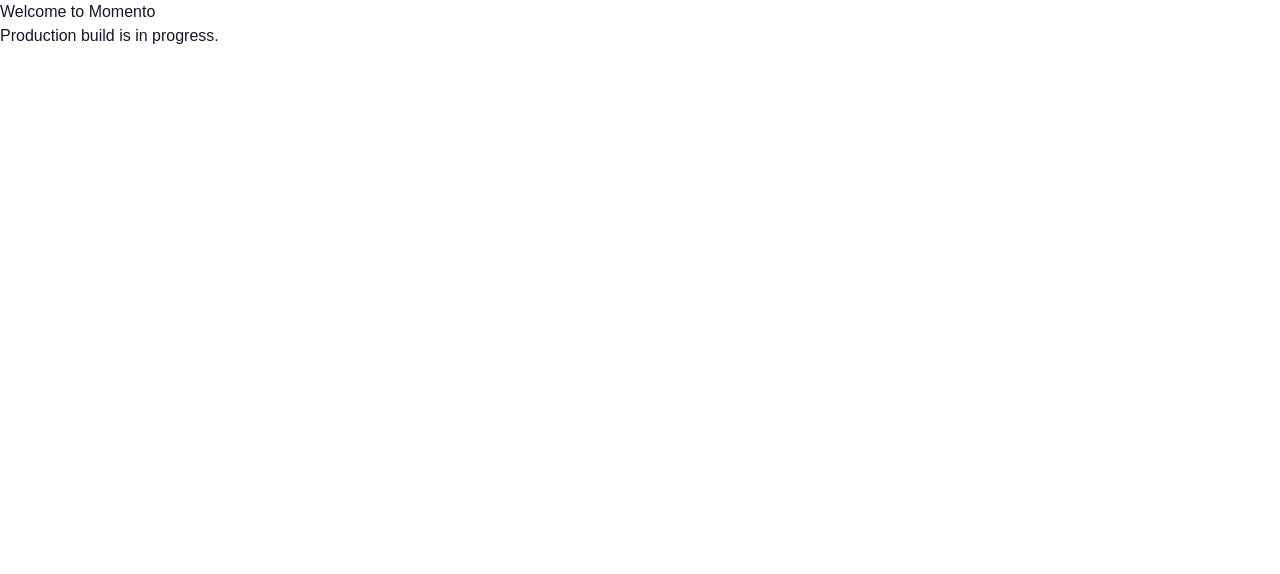
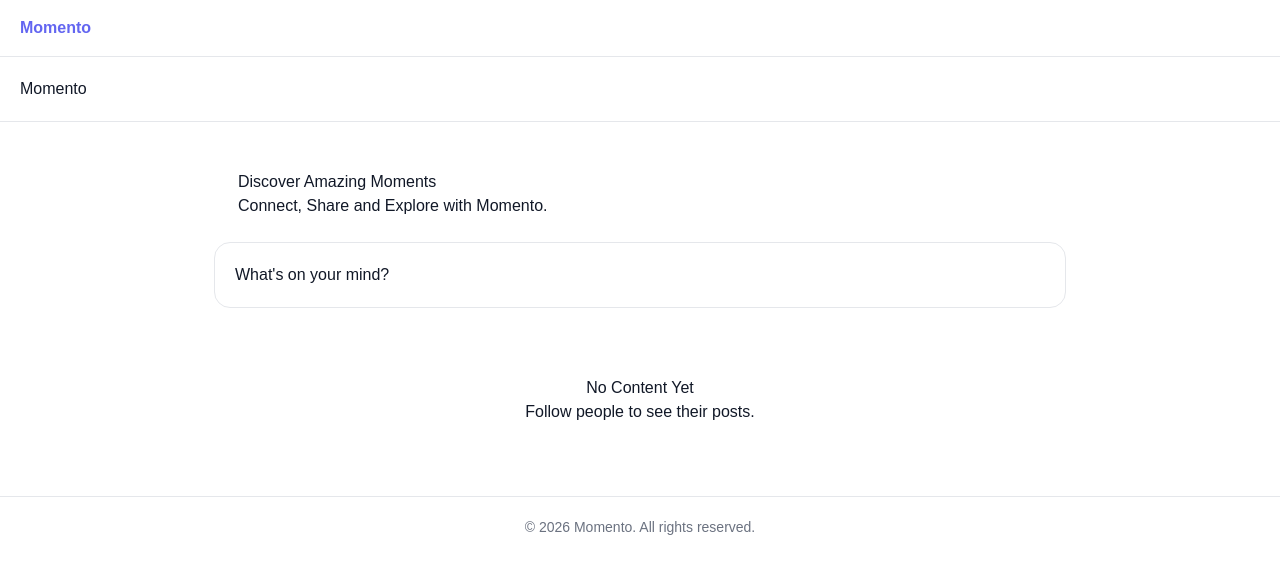
Before and after one commit to kuldeepvermas6364-oss/Momento-0.2, a Next.js app: page / in a window 1280 px wide. Shown: the top 574 px of the page. Built offline with nearby package versions, Linux system fonts and the light colour scheme.

Commit message:
Update page.tsx

```diff
--- a/app/page.tsx
+++ b/app/page.tsx
@@ -1,8 +1,25 @@
+import MainLayout from "@/components/layout/MainLayout";
+import HomeHeader from "@/components/home/HomeHeader";
+import HomeWelcome from "@/components/home/HomeWelcome";
+import CreatePostCard from "@/components/home/CreatePostCard";
+import EmptyFeed from "@/components/home/EmptyFeed";
+
 export default function HomePage() {
   return (
-    <main>
-      <h1>Welcome to Momento</h1>
-      <p>Production build is in progress.</p>
-    </main>
+    <MainLayout>
+      <HomeHeader />
+
+      <div
+        style={{
+          maxWidth: "900px",
+          margin: "0 auto",
+          padding: "24px",
+        }}
+      >
+        <HomeWelcome />
+        <CreatePostCard />
+        <EmptyFeed />
+      </div>
+    </MainLayout>
   );
 }
```
